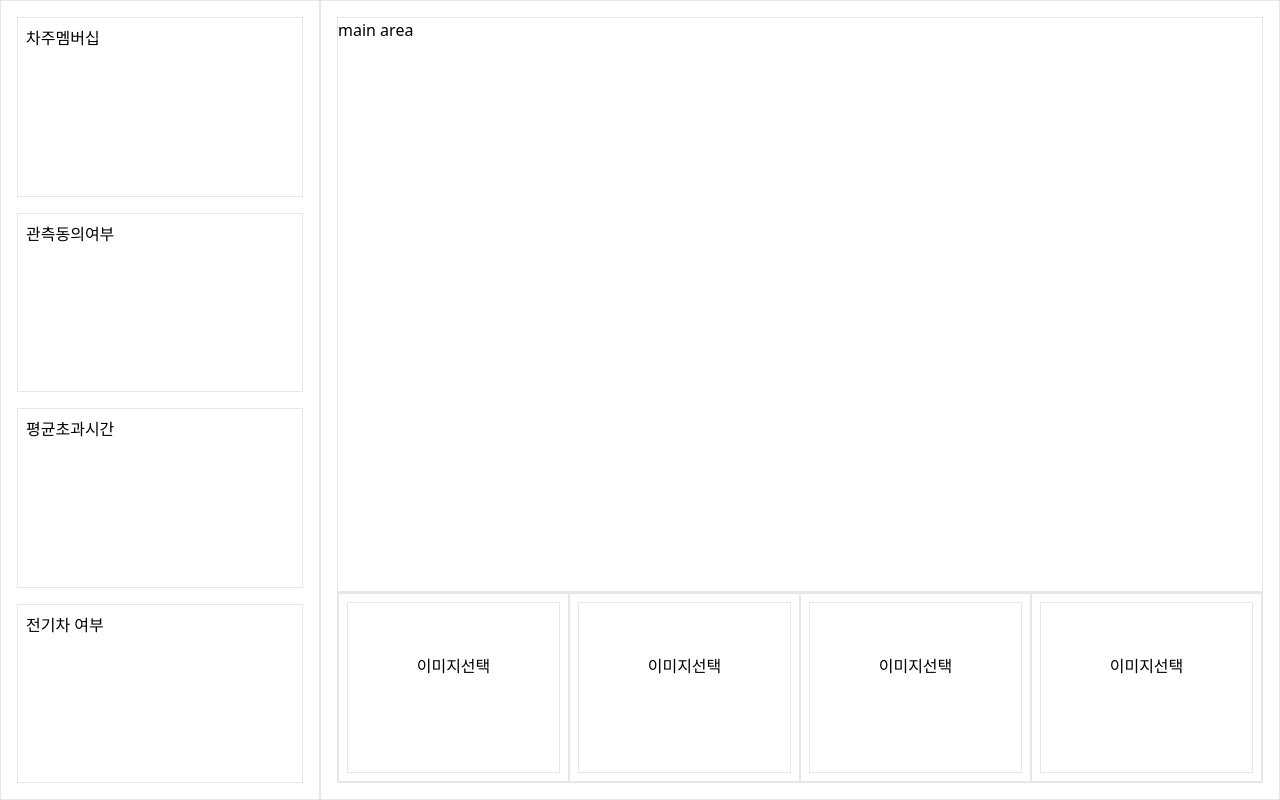
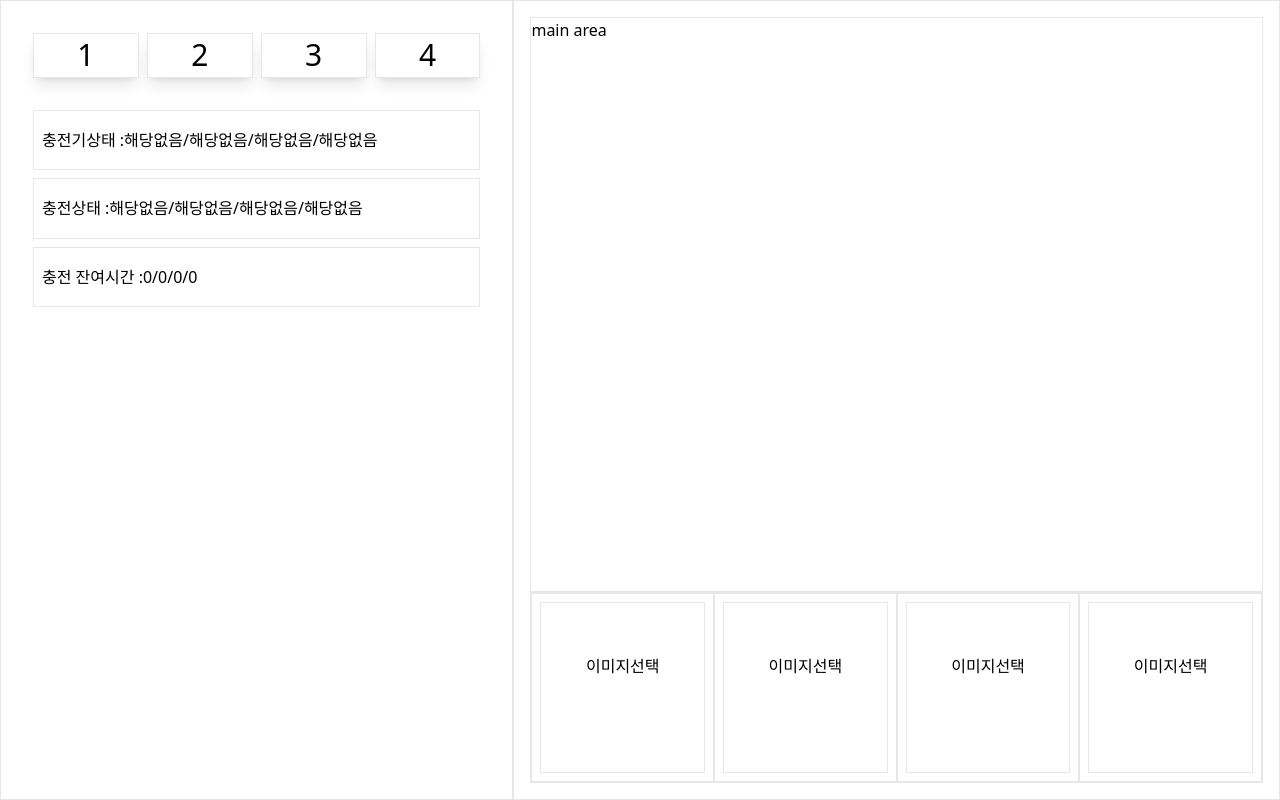
Before and after one commit to chargeFlow12/chargeFlow-Front, a React (Create React App) app: page / in a window 1280 px wide. Built offline with nearby package versions, Linux system fonts and the light colour scheme.

Commit message:
lnb bnb 요구사항 반영

```diff
--- a/package.json
+++ b/package.json
@@ -12,6 +12,7 @@
     "@types/react": "^18.0.0",
     "@types/react-dom": "^18.0.0",
     "axios": "^1.6.8",
+    "framer-motion": "^11.0.24",
     "prettier": "^3.2.5",
     "prettier-plugin-organize-imports": "^3.2.4",
     "react": "^18.2.0",
--- a/src/@components/ImageBox.tsx
+++ b/src/@components/ImageBox.tsx
@@ -1,17 +1,24 @@
 import axios from 'axios';
 import { useRef, useState } from 'react';
 import { useLoadingStore } from '../@store/loading.store';
+import { useChargeStore } from '../@store/charge.store';
+import {ChargerStatus, ChargeStatus} from "../@types/enum";
 
 type data = {
   resultText: string;
   resultType: string;
 };
 
-const ImageBox = () => {
+type IImageBoxProps={
+  index:number;
+}
+
+const ImageBox = ({index}:IImageBoxProps) => {
   const fileInputRef = useRef<HTMLInputElement>(null);
   const [info, setInfo] = useState<data>();
   const [image, setImage] = useState<any>();
   const setLoading = useLoadingStore((state) => state.setLoading);
+  const setChargeItem = useChargeStore((state)=>state.setChargeItem)
 
   const triggerFileInput = () => {
     // fileInputRef를 통해 input 요소의 클릭 이벤트를 프로그래밍 방식으로 트리거
@@ -35,6 +42,12 @@ const ImageBox = () => {
             resultText: res.data.resultText,
             resultType: res.data.resultType,
           });
+          setChargeItem(index,{
+            active:true,
+            chargerStatus:ChargerStatus.CHARGING,
+            chargeStatus:ChargeStatus.RAPIDITY,
+            time:60
+          })
           const reader = new FileReader();
           reader.onload = function (e) {
             setImage(e?.target?.result!); // 파일 읽기 작업이 성공적으로 완료되면 이미지 소스를 업데이트
--- a/src/@components/LnbCompoent.tsx
+++ b/src/@components/LnbCompoent.tsx
@@ -1,8 +1,12 @@
 import axios from 'axios';
 import { useRef } from 'react';
 import { ImageBox } from './ImageBox';
+import { useChargeStore } from '../@store/charge.store';
+import {convertCharge, convertCharger} from "../@utils/convert";
+import {motion} from 'framer-motion'
 
 const LnbCompoent = () => {
+  const chargeList = useChargeStore((state)=>state.chargeList)
   const fileInputRefs = useRef([]);
 
   const handleFileChange = async (e: any) => {
@@ -21,19 +25,41 @@ const LnbCompoent = () => {
   };
 
   return (
-    <section className={'w-1/4 grid-rows-4 grid p-4 border gap-4'}>
-      <div className={'row-span-1 border p-2'}>
-          차주멤버십
-      </div>
-      <div className={'row-span-1 border p-2'}>
-          관측동의여부
-      </div>
-      <div className={'row-span-1 border p-2'}>
-        평균초과시간
-      </div>
-      <div className={'row-span-1 border p-2'}>
-        전기차 여부
-      </div>
+    <section className={'w-1/2 grid p-4 border grid-rows-2'}>
+      <section className="grid grid-rows-5">
+          <div className="grid row-span-1 grid-cols-4 p-4 gap-2">
+            <motion.div className={`text-3xl text-center grid items-center border shadow-lg`}
+            animate={{boxShadow:`${chargeList[0].active?`inset 1px 5px 1px rgba(0,0,0,0.2)`:`offset 2px 6px 2px rgba(0,0,0,0.2)`}`}}
+            >1</motion.div>
+              <motion.div className={`text-3xl text-center grid items-center border shadow-lg`}
+                          animate={{boxShadow:`${chargeList[1].active?`inset 1px 5px 1px rgba(0,0,0,0.2)`:`offset 2px 6px 2px rgba(0,0,0,0.2)`}`}}
+              >2</motion.div>
+              <motion.div className={`text-3xl text-center grid items-center border shadow-lg`}
+                          animate={{boxShadow:`${chargeList[2].active?`inset 1px 5px 1px rgba(0,0,0,0.2)`:`offset 2px 6px 2px rgba(0,0,0,0.2)`}`}}
+              >3</motion.div>
+              <motion.div className={`text-3xl text-center grid items-center border shadow-lg`}
+                          animate={{boxShadow:`${chargeList[3].active?`inset 1px 5px 1px rgba(0,0,0,0.2)`:`offset 2px 6px 2px rgba(0,0,0,0.2)`}`}}
+              >4</motion.div>
+          </div>
+          <div className="grid grid-rows-[4] row-span-3 p-4 gap-2">
+            {/* 하나라도 있으면 상태:충전중 아니면 상태:비어있음 상태:비전기차 주차 */}
+            <div className={'row-span-1 border p-2 flex items-center'}>
+                <span>충전기상태 : </span>
+                <span>{convertCharge(chargeList[0].chargerStatus)}/{convertCharge(chargeList[1].chargerStatus)}/{convertCharge(chargeList[2].chargerStatus)}/{convertCharge(chargeList[3].chargerStatus)}</span>
+            </div>
+            {/*  */}
+            <div className={'row-span-1 border p-2 flex items-center'}>
+                <span>충전상태 : </span>
+                <span>{convertCharger(chargeList[0].chargeStatus)}/{convertCharger(chargeList[1].chargeStatus)}/{convertCharger(chargeList[2].chargeStatus)}/{convertCharger(chargeList[3].chargeStatus)}</span>
+            </div>
+            <div className={'row-span-1 border p-2 flex items-center'}>
+                <span>충전 잔여시간 : </span>
+                <span>{chargeList[0].time}/{chargeList[1].time}/{chargeList[2].time}/{chargeList[3].time}</span>
+
+            </div>
+          </div>
+      </section>
+      <section className=""></section>
     </section>
   );
 };
--- a/src/@components/MainComponent.tsx
+++ b/src/@components/MainComponent.tsx
@@ -6,16 +6,16 @@ const MainComponent = () => {
       <div className={'h-3/4 border'}>main area</div>
       <div className={'h-1/4 border grid grid-cols-4'}>
         <div className={'col-span-1 border p-2'}>
-          <ImageBox />
+          <ImageBox index={0}/>
         </div>
         <div className={'col-span-1 border p-2'}>
-          <ImageBox />
+          <ImageBox index={1}/>
         </div>
         <div className={'col-span-1 border p-2'}>
-          <ImageBox />
+          <ImageBox index={2}/>
         </div>
         <div className={'col-span-1 border p-2'}>
-          <ImageBox />
+          <ImageBox index={3}/>
         </div>
       </div>
     </div>
--- /dev/null
+++ b/src/@store/charge.store.ts
@@ -0,0 +1,16 @@
+import { create } from 'zustand';
+import {ChargeItem} from "../@types/type";
+
+interface IChargeProps {
+  chargeList: ChargeItem[];
+  setChargeItem: (index:number,item: ChargeItem) => void;
+}
+
+export const useChargeStore = create<IChargeProps>((set) => ({
+  chargeList: [{active:false,time:0},{active:false,time:0},{active:false,time:0},{active:false,time:0}],
+  setChargeItem: (index,item) => {
+    set((state) =>{
+      state.chargeList[index]=item
+      return state})
+},
+}));
--- /dev/null
+++ b/src/@types/enum.ts
@@ -0,0 +1,10 @@
+
+export enum ChargerStatus{
+    CHARGING='CHARGING',
+    NONE='NONE',
+    NONE_ELECTRIC='NONE_ELECTRIC'
+}
+export enum ChargeStatus{
+    RAPIDITY='RAPIDITY',
+    NONE='NONE'
+}
--- /dev/null
+++ b/src/@types/type.ts
@@ -0,0 +1,9 @@
+import {ChargerStatus, ChargeStatus} from "./enum";
+
+
+export type ChargeItem={
+    active:boolean;
+    chargerStatus?:ChargerStatus;
+    chargeStatus?:ChargeStatus;
+    time?:number;
+}
--- /dev/null
+++ b/src/@utils/convert.ts
@@ -0,0 +1,22 @@
+import {ChargerStatus, ChargeStatus} from "../@types/enum";
+
+export const convertCharge=(value?:ChargerStatus)=>{
+    switch (value){
+        case ChargerStatus.CHARGING:
+            return '충전중'
+        case ChargerStatus.NONE_ELECTRIC:
+            return '전기차 아님'
+        case ChargerStatus.NONE:
+            return '해당없음'
+        default: return '해당없음'
+    }
+}
+export const convertCharger=(value?:ChargeStatus)=>{
+    switch (value){
+        case ChargeStatus.RAPIDITY:
+            return '충전중'
+        case ChargeStatus.NONE:
+            return '해당없음'
+        default: return '해당없음'
+    }
+}
```
Also changed, not shown: src/type.d.ts (added), 1 other file (tests, documents, lock files or other folders).
